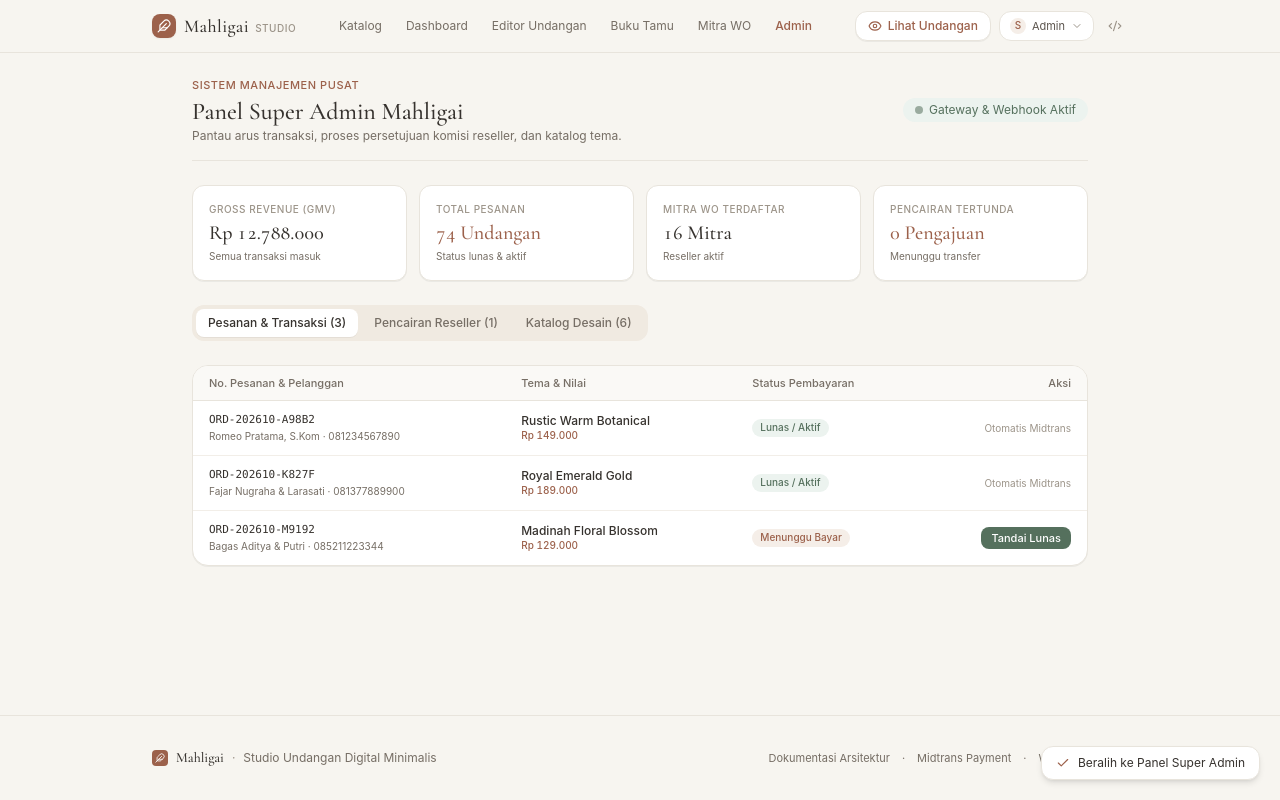
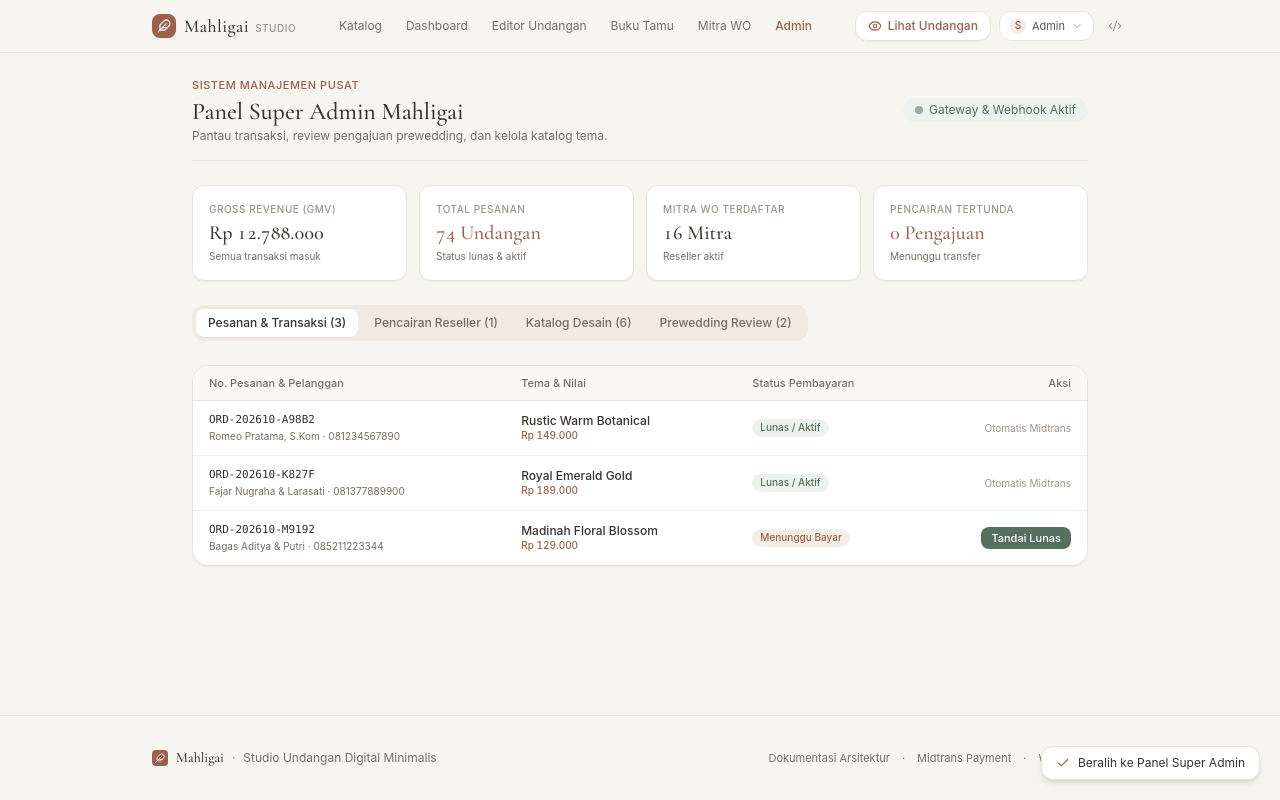
Before and after one commit to fixyou16/Janji-Kita, a React (Vite) app: page / in a window 1280 px wide. Both pictures are taken after a click on the button "Admin". Built offline with nearby package versions, Linux system fonts and the light colour scheme.

Commit message:
Add admin review tab for prewedding submissions and integrate approval flow

```diff
--- a/src/components/SuperAdminPanel.tsx
+++ b/src/components/SuperAdminPanel.tsx
@@ -4,7 +4,7 @@ import { ThemeItem } from '../types/app';
 import {
   Shield, DollarSign, ShoppingBag, Users, Plus,
   CheckCircle2, AlertCircle, Check, ArrowRight,
-  Palette, Smartphone, RefreshCw, Eye
+  Palette, Smartphone, RefreshCw, Eye, ImagePlus, Link2
 } from 'lucide-react';
 
 export const SuperAdminPanel: React.FC = () => {
@@ -13,12 +13,15 @@ export const SuperAdminPanel: React.FC = () => {
     themes,
     users,
     withdrawals,
+    preweddingSubmissions,
     updateOrderStatus,
     approveWithdrawal,
-    showToast
+    showToast,
+    approvePreweddingSubmission,
+    rejectPreweddingSubmission,
   } = useApp();
 
-  const [activeTab, setActiveTab] = useState<'orders' | 'withdrawals' | 'themes'>('orders');
+  const [activeTab, setActiveTab] = useState<'orders' | 'withdrawals' | 'themes' | 'prewedding'>('orders');
 
   const totalGMV = orders
     .filter((o) => o.paymentStatus === 'paid')
@@ -33,10 +36,15 @@ export const SuperAdminPanel: React.FC = () => {
     showToast(`Transfer penarikan dana Rp ${amount.toLocaleString('id-ID')} kepada ${name} telah disetujui!`);
   };
 
+  const statusStyle: Record<string, string> = {
+    submitted: 'bg-[#f5eee8] text-[#9c614b]',
+    under_review: 'bg-[#f2efe9] text-[#766e65]',
+    approved: 'bg-[#ecf3ef] text-[#55705d]',
+    rejected: 'bg-[#f9e9e7] text-[#a6554d]',
+  };
+
   return (
     <div className="space-y-6 py-6 max-w-4xl mx-auto">
-
-      {/* 1. Header Ringkas */}
       <div className="flex flex-col sm:flex-row sm:items-center justify-between gap-3 border-b border-[#e8e4dc] pb-4">
         <div>
           <div className="text-[11px] font-medium text-[#9c614b] uppercase tracking-wider">
@@ -46,7 +54,7 @@ export const SuperAdminPanel: React.FC = () => {
             Panel Super Admin Mahligai
           </h1>
           <p className="text-xs text-[#766e65]">
-            Pantau arus transaksi, proses persetujuan komisi reseller, dan katalog tema.
+            Pantau transaksi, review pengajuan prewedding, dan kelola katalog tema.
           </p>
         </div>
 
@@ -56,7 +64,6 @@ export const SuperAdminPanel: React.FC = () => {
         </div>
       </div>
 
-      {/* 2. Metrik Global Platform */}
       <div className="grid grid-cols-2 sm:grid-cols-4 gap-3">
         <div className="p-4 rounded-xl bg-white border border-[#e8e4dc] shadow-2xs">
           <div className="text-[10px] uppercase tracking-wider text-[#9c9489] font-medium">Gross Revenue (GMV)</div>
@@ -91,14 +98,11 @@ export const SuperAdminPanel: React.FC = () => {
         </div>
       </div>
 
-      {/* 3. Segmented Tabs */}
-      <div className="flex items-center gap-1 bg-[#f0eae1] p-1 rounded-xl w-fit">
+      <div className="flex items-center gap-1 bg-[#f0eae1] p-1 rounded-xl w-fit flex-wrap">
         <button
           onClick={() => setActiveTab('orders')}
           className={`px-3 py-1.5 rounded-lg text-xs font-medium transition ${
-            activeTab === 'orders'
-              ? 'bg-white text-[#36322e] shadow-2xs'
-              : 'text-[#766e65] hover:text-[#36322e]'
+            activeTab === 'orders' ? 'bg-white text-[#36322e] shadow-2xs' : 'text-[#766e65] hover:text-[#36322e]'
           }`}
         >
           Pesanan & Transaksi ({orders.length})
@@ -107,9 +111,7 @@ export const SuperAdminPanel: React.FC = () => {
         <button
           onClick={() => setActiveTab('withdrawals')}
           className={`px-3 py-1.5 rounded-lg text-xs font-medium transition ${
-            activeTab === 'withdrawals'
-              ? 'bg-white text-[#36322e] shadow-2xs'
-              : 'text-[#766e65] hover:text-[#36322e]'
+            activeTab === 'withdrawals' ? 'bg-white text-[#36322e] shadow-2xs' : 'text-[#766e65] hover:text-[#36322e]'
           }`}
         >
           Pencairan Reseller ({withdrawals.length})
@@ -118,16 +120,22 @@ export const SuperAdminPanel: React.FC = () => {
         <button
           onClick={() => setActiveTab('themes')}
           className={`px-3 py-1.5 rounded-lg text-xs font-medium transition ${
-            activeTab === 'themes'
-              ? 'bg-white text-[#36322e] shadow-2xs'
-              : 'text-[#766e65] hover:text-[#36322e]'
+            activeTab === 'themes' ? 'bg-white text-[#36322e] shadow-2xs' : 'text-[#766e65] hover:text-[#36322e]'
           }`}
         >
           Katalog Desain ({themes.length})
         </button>
+
+        <button
+          onClick={() => setActiveTab('prewedding')}
+          className={`px-3 py-1.5 rounded-lg text-xs font-medium transition ${
+            activeTab === 'prewedding' ? 'bg-white text-[#36322e] shadow-2xs' : 'text-[#766e65] hover:text-[#36322e]'
+          }`}
+        >
+          Prewedding Review ({preweddingSubmissions.length})
+        </button>
       </div>
 
-      {/* 4. Tab Content */}
       {activeTab === 'orders' && (
         <div className="bg-white border border-[#e8e4dc] rounded-2xl overflow-hidden shadow-2xs">
           <div className="overflow-x-auto">
@@ -265,6 +273,88 @@ export const SuperAdminPanel: React.FC = () => {
         </div>
       )}
 
+      {activeTab === 'prewedding' && (
+        <div className="space-y-4">
+          {preweddingSubmissions.map((submission) => (
+            <div key={submission.id} className="bg-white border border-[#e8e4dc] rounded-2xl p-4 shadow-2xs space-y-3">
+              <div className="flex flex-col sm:flex-row sm:items-center justify-between gap-2 border-b border-[#f2eee8] pb-3">
+                <div>
+                  <div className="text-[10px] uppercase tracking-wider text-[#9c9489]">Submission #{submission.submissionNumber}</div>
+                  <h3 className="font-serif-luxury text-lg font-medium text-[#36322e] mt-0.5">
+                    {submission.groomName} & {submission.brideName}
+                  </h3>
+                </div>
+                <span className={`inline-flex items-center px-2 py-1 rounded-full text-[10px] font-medium ${statusStyle[submission.status]}`}>
+                  {submission.status}
+                </span>
+              </div>
+
+              <div className="grid grid-cols-1 md:grid-cols-2 gap-3 text-[11px] text-[#5c554e]">
+                <div className="space-y-1">
+                  <div><span className="font-medium">Nama Orang Tua Pria:</span> {submission.groomParentName}</div>
+                  <div><span className="font-medium">Anak ke:</span> {submission.groomChildNumber}</div>
+                  <div><span className="font-medium">WhatsApp:</span> {submission.whatsapp}</div>
+                  <div><span className="font-medium">Tanggal Acara:</span> {submission.weddingDate}</div>
+                  <div><span className="font-medium">Venue:</span> {submission.venueName}</div>
+                </div>
+
+                <div className="space-y-1">
+                  <div><span className="font-medium">Nama Orang Tua Wanita:</span> {submission.brideParentName}</div>
+                  <div><span className="font-medium">Anak ke:</span> {submission.brideChildNumber}</div>
+                  <div><span className="font-medium">Email:</span> {submission.email}</div>
+                  <div><span className="font-medium">Tema:</span> {submission.themeCategory}</div>
+                  <div><span className="font-medium">Total Foto:</span> {submission.totalPhotosUploaded}</div>
+                </div>
+              </div>
+
+              <div className="rounded-xl border border-dashed border-[#e2d3ca] bg-[#faf9f6] p-3 text-[11px] text-[#766e65] flex items-center justify-between gap-2">
+                <span>Backup Google Form: {submission.googleFormBackupLink || 'Tidak tersedia'}</span>
+                {submission.googleFormBackupLink && (
+                  <a href={submission.googleFormBackupLink} target="_blank" rel="noreferrer" className="inline-flex items-center gap-1 text-[#9c614b] font-medium underline">
+                    <Link2 className="w-3.5 h-3.5" />
+                    Buka
+                  </a>
+                )}
+              </div>
+
+              <div className="grid grid-cols-2 sm:grid-cols-4 gap-2">
+                {submission.galleryPhotos.slice(0, 4).map((photo, index) => (
+                  <img key={`${submission.id}-${index}`} src={photo} alt={`Prewedding ${index + 1}`} className="h-24 w-full object-cover rounded-lg border border-[#e8e4dc]" />
+                ))}
+              </div>
+
+              {submission.additionalNotes && (
+                <div className="bg-[#faf9f6] border border-[#f2eee8] rounded-xl p-3 text-[11px] text-[#5c554e]">
+                  <span className="font-medium text-[#36322e]">Catatan Pengantin:</span> {submission.additionalNotes}
+                </div>
+              )}
+
+              {submission.adminNotes && (
+                <div className="bg-[#f5eee8] border border-[#e8d3c2] rounded-xl p-3 text-[11px] text-[#5c554e]">
+                  <span className="font-medium text-[#36322e]">Catatan Admin:</span> {submission.adminNotes}
+                </div>
+              )}
+
+              {submission.status === 'submitted' && (
+                <div className="flex items-center justify-end gap-2 pt-1">
+                  <button
+                    onClick={() => rejectPreweddingSubmission(submission.id, 'Data belum sesuai / perlu revisi')}
+                    className="px-3 py-2 rounded-xl border border-[#e8e4dc] bg-white text-[#36322e] text-xs font-medium hover:bg-[#faf9f6] transition"
+                  >
+                    Tolak
+                  </button>
+                  <button
+                    onClick={() => approvePreweddingSubmission(submission.id, 'Data lengkap dan foto sesuai.')}
+                    className="px-3 py-2 rounded-xl bg-[#55705d] text-white text-xs font-medium hover:bg-[#485f4f] transition"
+                  >
+                    Approve
+                  </button>
+                </div>
+              )}
+            </div>
+          ))}
+        </div>
+      )}
     </div>
   );
 };
```
